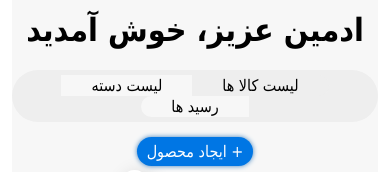
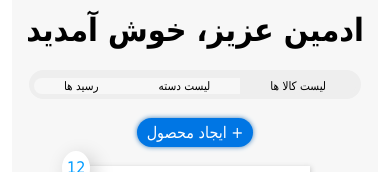
Before and after one commit to alifa98/online-store, an Angular app in the folder online-store/: page /admin in a window 390 px wide. Shown: the part 122-294 px from the top of the page. Built offline with nearby package versions, Linux system fonts and the light colour scheme; a small style sheet from the web is missing.

Commit message:
Admin page is now more responsive

```diff
--- a/online-store/src/app/components/main/admin-panel/admin-panel.component.css
+++ b/online-store/src/app/components/main/admin-panel/admin-panel.component.css
@@ -13,6 +13,7 @@
   grid-area: content-row;
   text-align: center;
   margin-bottom: 15px;
+
 }
 
 .admin-container--content--products {
@@ -24,13 +25,11 @@
 
 @media (max-width: 800px) {
   .admin-container--content--products {
-    display: block;
+    display: flex;
+    align-items: center;
+    flex-direction: column;
   }
-
 }
-/*.admin-container--content--products * {*/
-/*  border: 1px solid black;*/
-/*}*/
 
 .admin-container {
   display: grid;
--- a/online-store/src/app/components/main/home/products/product-box/product-box.component.css
+++ b/online-store/src/app/components/main/home/products/product-box/product-box.component.css
@@ -8,6 +8,7 @@
   max-width: 230px;
   width: 230px;
 }
+
 
 .card--sold-number {
   position: relative;
--- a/online-store/src/app/components/tab/inner-tab/inner-tab.component.css
+++ b/online-store/src/app/components/tab/inner-tab/inner-tab.component.css
@@ -3,6 +3,12 @@
   padding: 1px 30px;
   display: inline-block;
   user-select: none;
+}
+
+@media (max-width: 428px) {
+  .inner-tab {
+    font-size: 3vw;
+  }
 }
 
 .inner-tab:hover {
--- a/online-store/src/app/components/tab/tab.component.css
+++ b/online-store/src/app/components/tab/tab.component.css
@@ -3,4 +3,7 @@
   padding: 5px 5px;
   border-radius: 100px;
   display: inline-block;
+
+  white-space: nowrap;
+  overflow: hidden;
 }
--- a/online-store/src/app/components/table/table.component.css
+++ b/online-store/src/app/components/table/table.component.css
@@ -26,6 +26,7 @@ th {
 
 .operation {
   user-select: none;
+  display: inline-block;
 }
 
 .operation:hover {
```
